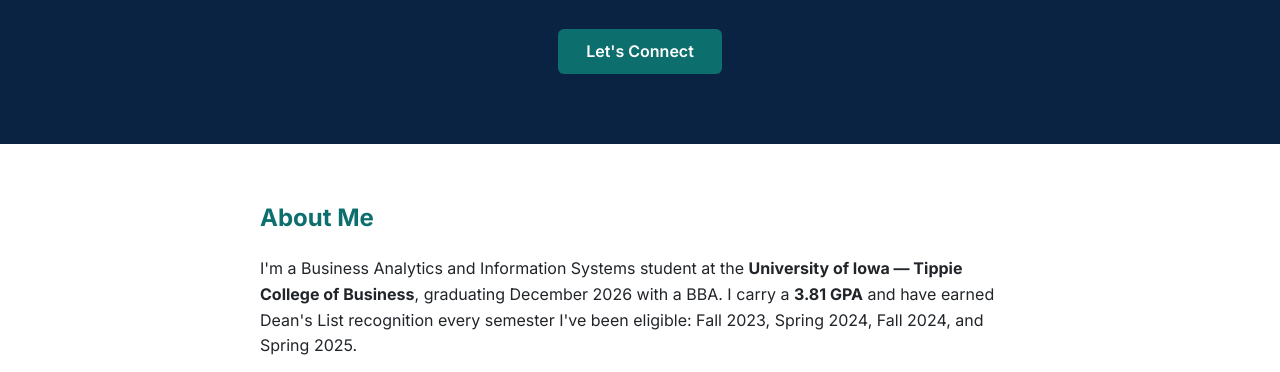
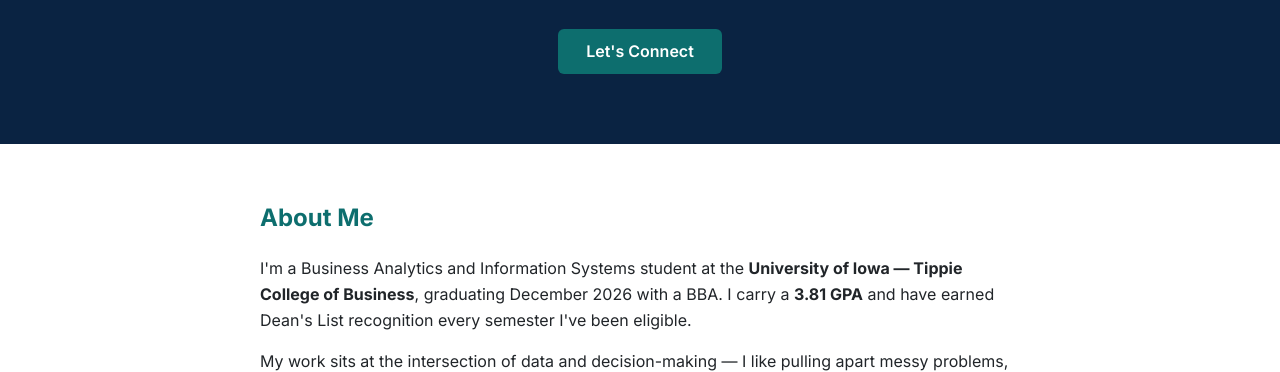
Before and after one commit to connormunz/m8_landing_page, a plain HTML site: page index.html in a window 1280 px wide. Shown: the part 411-783 px from the top of the page. Drawn offline with nearby package versions, Linux system fonts and the light colour scheme.

Commit message:
Update index.html

```diff
--- a/index.html
+++ b/index.html
@@ -56,7 +56,7 @@
       <div class="content-wrap">
         <h2>About Me</h2>
         <p>
-          I'm a Business Analytics and Information Systems student at the <strong>University of Iowa — Tippie College of Business</strong>, graduating December 2026 with a BBA. I carry a <strong>3.81 GPA</strong> and have earned Dean's List recognition every semester I've been eligible: Fall 2023, Spring 2024, Fall 2024, and Spring 2025.
+          I'm a Business Analytics and Information Systems student at the <strong>University of Iowa — Tippie College of Business</strong>, graduating December 2026 with a BBA. I carry a <strong>3.81 GPA</strong> and have earned Dean's List recognition every semester I've been eligible.
         </p>
         <p>
           My work sits at the intersection of data and decision-making — I like pulling apart messy problems, finding the signal in the noise, and building something useful from it. That curiosity has taken me from detecting fraud at Accertify to analyzing products at OV Solutions, and this summer it'll take me to Chicago, where I'll be joining <strong>RSM US LLP</strong> as a Financial Services Risk Consultant Intern.
```
